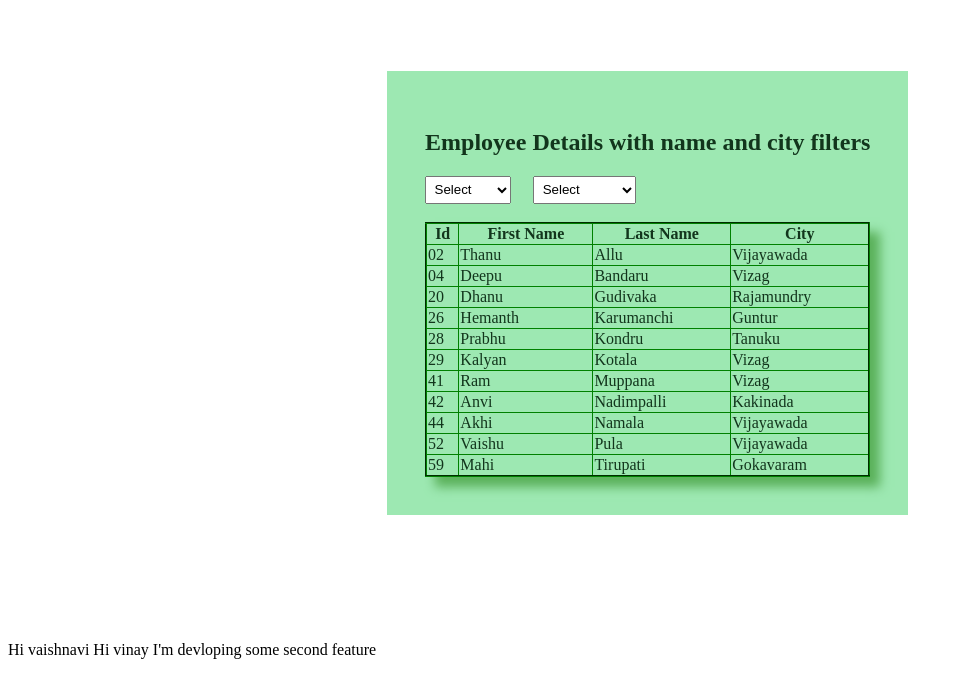
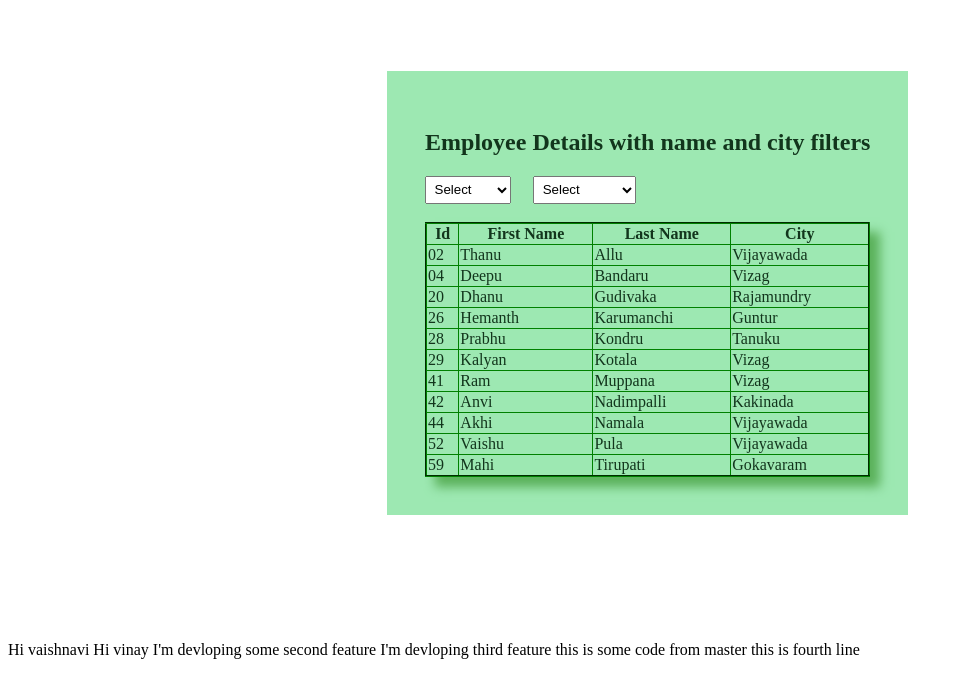
Before and after one commit to JunedDivami/first_project, an Angular app: page / in a window 1280 px wide. Shown: the top 698 px of the page, without its empty margins (0-963 px from the left). Built offline with nearby package versions, Linux system fonts and the light colour scheme.

Commit message:
resolved conficts

```diff
--- a/src/app/app.component.html
+++ b/src/app/app.component.html
@@ -46,3 +46,9 @@ Hi vaishnavi
 Hi vinay
 
 I'm devloping some second feature
+
+I'm devloping third feature
+
+this is some code from master
+
+this is fourth line
```
